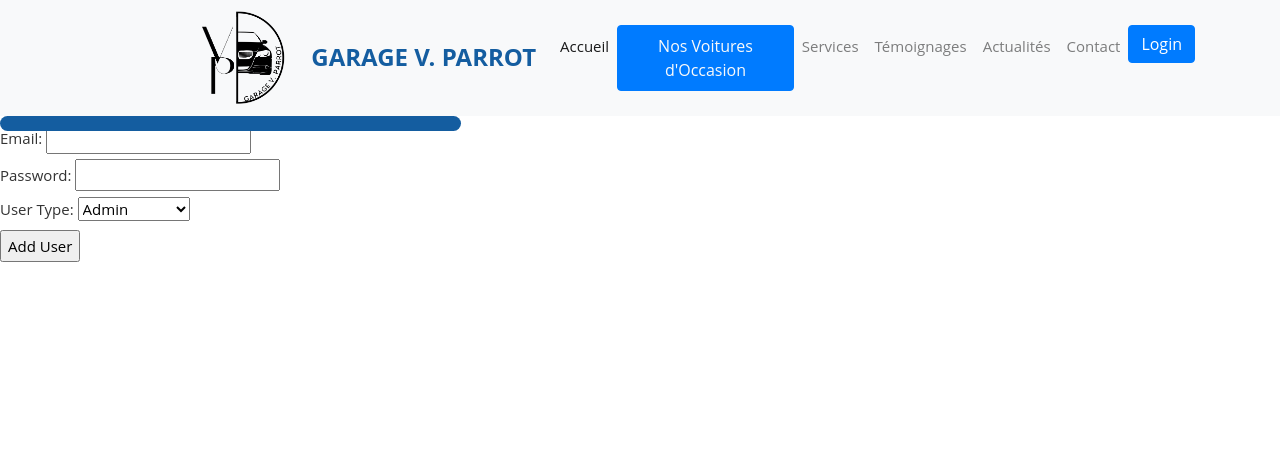
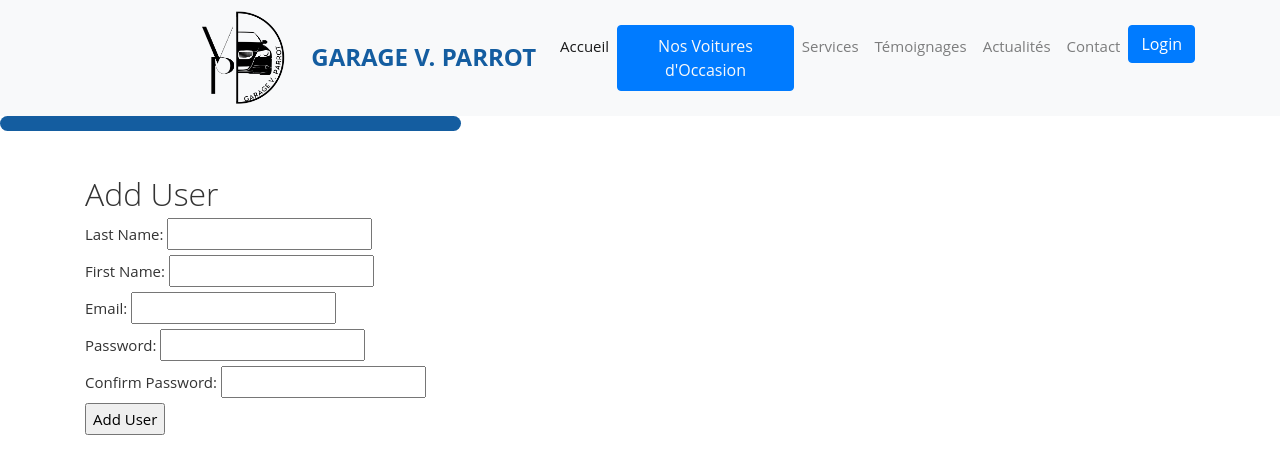
Before and after one commit to Sirabax/garage-v-parrot-project, a Symfony app: template templates/add_users/add_users.html.twig in a window 1280 px wide. Shown: the top 474 px of the page. Run offline with Twig, Linux system fonts and the light colour scheme; the template is opened without the code that fills it, so the values that code supplies are empty; some libraries are stand-ins or nearby versions.

Commit message:
add users page

```diff
--- a/templates/add_users/add_users.html.twig
+++ b/templates/add_users/add_users.html.twig
@@ -3,40 +3,53 @@
 {% block title %}ADMIN{% endblock %}
 
 {% block contentcss %}
-	<link href="{{ asset('assets/stylesheets/.css') }}" rel="stylesheet"/>
+    <link href="{{ asset('assets/stylesheets/commentstyle.css') }}" rel="stylesheet"/>
 {% endblock %}
 
 {% block content %}
     {% include 'navbar.html.twig' %}
 
-    <body>
+<div class="container headbar-space">
     <h2>Add User</h2>
 
-        <form action="process_form.php" method="post">
+    <form action="" method="post" onsubmit="return validateForm()">
         <label for="nom">Last Name:</label>
-            <input type="text" name="nom" required>
+        <input type="text" name="nom" id="nom" required>
         <br>
 
         <label for="prenom">First Name:</label>
-            <input type="text" name="prenom" required>
+        <input type="text" name="prenom" id="prenom" required>
         <br>
 
         <label for="email">Email:</label>
-            <input type="email" name="email" required>
+        <input type="email" name="email" id="email" required>
         <br>
 
         <label for="mot_de_passe">Password:</label>
-            <input type="password" name="mot_de_passe" required>
+        <input type="password" name="mot_de_passe" id="mot_de_passe" pattern=".{8,}" title="Le mot de passe doit comporter au moins 8 caractères" required>
         <br>
 
-            <label for="type_utilisateur">User Type:</label>
-            <select name="type_utilisateur" required>
-                <option value="admin">Admin</option>
-                <option value="regular">Regular User</option>
-            </select>
+        <label for="confirm_passe">Confirm Password:</label>
+        <input type="password" name="confirm_passe" id="confirm_passe" pattern=".{8,}" title="Les mots de passe doivent correspondre et comporter au moins 8 caractères." required>
         <br>
 
         <input type="submit" value="Add User">
     </form>
-    </body>
+
+    <script>
+        function validateForm() {
+            var password = document.getElementById('mot_de_passe').value;
+            var confirmPassword = document.getElementById('confirm_passe').value;
+
+            if (password !== confirmPassword) {
+                alert('Les mots de passe ne correspondent pas!');
+                return false; // Prevent form submission
+            }
+
+            // Continue with form submission if passwords match
+            return true;
+        }
+    </script>
+</div>
+
 {% endblock %}
```
Also changed, not shown: src/Controller/AddUsersController.php (+9 -0 lines), 1 other file. Lines whose indentation alone changed are shown as unchanged.
